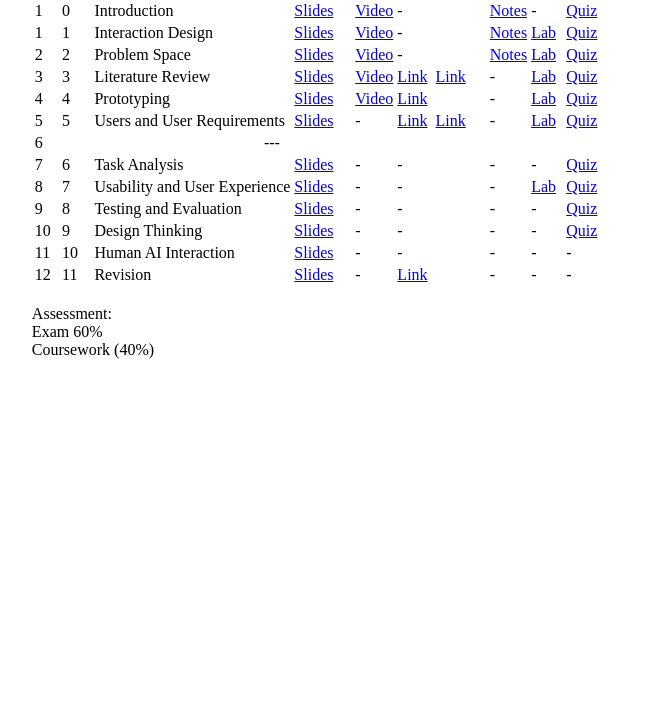
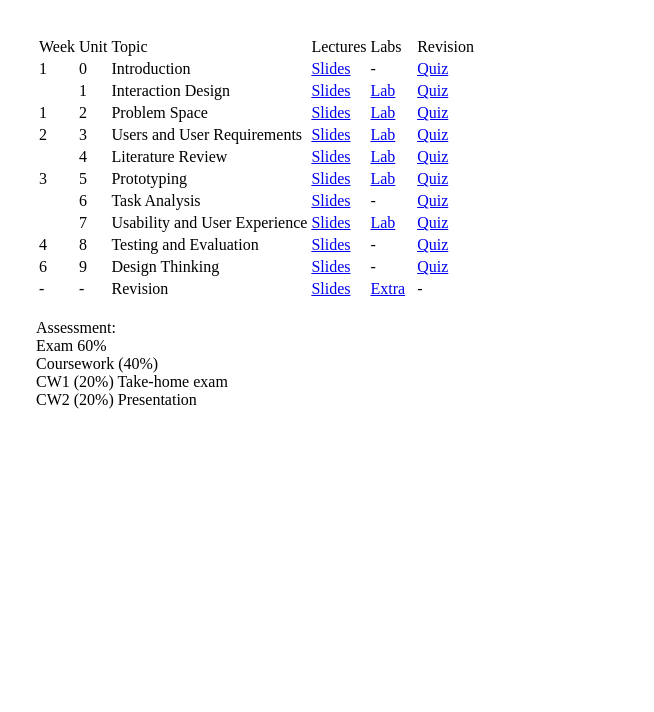
Before and after one commit to rubenkruiper/F27DX.github.io, a plain HTML site: page index.html in a window 1280 px wide. Shown: the part 88-800 px from the top of the page, without its empty margins (311-965 px from the left). Drawn offline with Linux system fonts and the light colour scheme.

Commit message:
modified index

```diff
--- a/index.html
+++ b/index.html
@@ -3,23 +3,18 @@
 
 <br>
 <table align="center"><tr><td>
-
-F27ID - <a href='https://www.macs.hw.ac.uk/students/cs/courses/f27id-introduction-to-interaction-design/'>Introduction to Interaction Design</a>
+	<header>
+		<h1>F27DX -Introduction to Interaction Design</h1>
+  </header>
 <br>
 <br>
 
 <table>
 <tr>
-<td>Wk      		</td>
+<td>Week      		</td>
 <td>Unit            </td>
 <td>Topic   		</td>
-<td>Lecture 		</td>
-<td>                </td>
-<td>Video 			</td>
-<td>Extra           </td>
-<td>                </td>
-<td>        		</td>
-<td>Notes   		</td>
+<td>Lectures 		</td>
 <td>Labs    		</td>
 <td>Revision 		</td>
 </tr>
@@ -29,189 +24,105 @@ F27ID - <a href='https://www.macs.hw.ac.uk/students/cs/courses/f27id-introductio
 	<td>0      	</td>
 	<td>Introduction          </td>
 	<td><a href='./material/lectures/Lecture 00 - Introduction.html'> Slides </a>          </td>
-	<td>&nbsp</td>
-	<td><a href='https://www.youtube.com/embed/wVtebjGk190?start=5&autoplay=1'>Video</a>          </td>
-	<td>-          </td>
-	<td>&nbsp</td>
-	<td>        	</td>
-	<td><a href='./material/notes/Notes 00 - Introduction.html'> Notes </a>          </td>
 	<td>-    		</td>
 	<td><a href='./material/quizzes/Quiz 00 - Introduction.html'> Quiz </a>     		</td>
 	</tr>
 
 	<tr>
-	<td>1      	</td>
+	<td>      	</td>
 	<td>1      	</td>
 	<td>Interaction Design          </td>
 	<td><a href='./material/lectures/Lecture 01 - Interaction Design.html'> Slides </a>          </td>
-	<td>&nbsp</td>
-	<td><a href='https://www.youtube.com/embed/MDRJLk-ojx4?start=5&autoplay=1'>Video</a>          </td>
-	<td>-          </td>
-	<td>&nbsp</td>
-	<td>        	</td>
-	<td><a href='./material/notes/Notes 01 - Interaction Design.html'> Notes </a>          </td>
 	<td><a href='./material/labs/Lab 01 - Interaction Design.html'> Lab </a>    		</td>
 	<td><a href='./material/quizzes/Quiz 01 - Interaction Design.html'> Quiz </a>     		</td>
 	</tr>
 
 	<tr>
-	<td>2      	</td>
+	<td>1      	</td>
 	<td>2      	</td>
 	<td>Problem Space          </td>
 	<td><a href='./material/lectures/Lecture 02 - Problem Space.html'> Slides </a>          </td>
-	<td>&nbsp</td>
-	<td><a href='https://www.youtube.com/embed/QNwFCXUhMg4?start=5&autoplay=1'>Video</a>          </td>
-	<td>-          </td>
-	<td>&nbsp</td>
-	<td>        	</td>
-	<td><a href='./material/notes/Notes 02 - Problem Space.html'> Notes </a>          </td>
 	<td><a href='./material/labs/Lab 02 - Problem Space.html'> Lab </a>    		</td>
 	<td><a href='./material/quizzes/Quiz 02 - Problem Space.html'> Quiz </a>     		</td>
 	</tr>
 
 	<tr>
+	<td>2     	</td>
 	<td>3      	</td>
-	<td>3      	</td>
+	<td>Users and User Requirements          </td>
+	<td><a href='./material/lectures/Lecture 05 - Users and User Requirements.html'> Slides </a>          </td>
+	<td><a href='./material/labs/Lab 05 - Users and User Requirements.html'> Lab </a>    		</td>
+	<td><a href='./material/quizzes/Quiz 05 - Users and User Requirements.html'> Quiz </a>     		</td>
+	</tr>
+
+
+	<tr>
+	<td>      	</td>
+	<td>4      	</td>
 	<td>Literature Review          </td>
 	<td><a href='./material/lectures/Lecture 03 - Literature Review.html'> Slides </a>          </td>
-	<td>&nbsp</td>
-	<td><a href='https://www.youtube.com/embed/C5CfRFG9lWE?start=5&autoplay=1'>Video</a>          </td>
-	<td><a href='https://www.youtube.com/watch?v=zIYC6zG265E' target='_blank'>Link</a> &nbsp;<a href='https://www.youtube.com/watch?v=S3xo6ZjBV6U' target='_blank'>Link</a> &nbsp;          </td>
-	<td>&nbsp</td>
-	<td>        	</td>
-	<td>-          </td>
 	<td><a href='./material/labs/Lab 03 - Literature Review.html'> Lab </a>    		</td>
 	<td><a href='./material/quizzes/Quiz 03 - Literature Review.html'> Quiz </a>     		</td>
 	</tr>
 
 	<tr>
-	<td>4      	</td>
-	<td>4      	</td>
+	<td> 3     	</td>
+	<td>5      	</td>
 	<td>Prototyping          </td>
 	<td><a href='./material/lectures/Lecture 04 - Prototyping.html'> Slides </a>          </td>
-	<td>&nbsp</td>
-	<td><a href='https://www.youtube.com/embed/Ac8KdFEVljI?start=5&autoplay=1'>Video</a>          </td>
-	<td><a href='https://youtu.be/JMjozqJS44M' target='_blank'>Link</a> &nbsp;          </td>
-	<td>&nbsp</td>
-	<td>        	</td>
-	<td>-          </td>
 	<td><a href='./material/labs/Lab 04 - Prototyping.html'> Lab </a>    		</td>
 	<td><a href='./material/quizzes/Quiz 04 - Prototyping.html'> Quiz </a>     		</td>
 	</tr>
 
 	<tr>
-	<td>5      	</td>
-	<td>5      	</td>
-	<td>Users and User Requirements          </td>
-	<td><a href='./material/lectures/Lecture 05 - Users and User Requirements.html'> Slides </a>          </td>
-	<td>&nbsp</td>
-	<td>-          </td>
-	<td><a href='https://www.youtube.com/watch?time_continue=23&v=lYkC6qaRBe4' target='_blank'>Link</a> &nbsp;<a href='https://www.youtube.com/watch?v=W91-jzWg_vo' target='_blank'>Link</a> &nbsp;          </td>
-	<td>&nbsp</td>
-	<td>        	</td>
-	<td>-          </td>
-	<td><a href='./material/labs/Lab 05 - Users and User Requirements.html'> Lab </a>    		</td>
-	<td><a href='./material/quizzes/Quiz 05 - Users and User Requirements.html'> Quiz </a>     		</td>
-	</tr>
-
-		<tr>
-		  <td>6      		</td>
-          <td align="center" colspan="7"> --- </td>
-		</tr>
-
-	<tr>
-	<td>7      	</td>
+	<td>      	</td>
 	<td>6      	</td>
 	<td>Task Analysis          </td>
 	<td><a href='./material/lectures/Lecture 06 - Task Analysis.html'> Slides </a>          </td>
-	<td>&nbsp</td>
-	<td>-          </td>
-	<td>-          </td>
-	<td>&nbsp</td>
-	<td>        	</td>
-	<td>-          </td>
 	<td>-    		</td>
 	<td><a href='./material/quizzes/Quiz 06 - Task Analysis.html'> Quiz </a>     		</td>
 	</tr>
 
 	<tr>
-	<td>8      	</td>
+	<td>      	</td>
 	<td>7      	</td>
-	<td>Usability and User Experience          </td>
+	<td>Usability and User Experience   </td>
 	<td><a href='./material/lectures/Lecture 07 - Usability and User Experience.html'> Slides </a>          </td>
-	<td>&nbsp</td>
-	<td>-          </td>
-	<td>-          </td>
-	<td>&nbsp</td>
-	<td>        	</td>
-	<td>-          </td>
 	<td><a href='./material/labs/Lab 07 - Usability and User Experience.html'> Lab </a>    		</td>
 	<td><a href='./material/quizzes/Quiz 07 - Usability and User Experience.html'> Quiz </a>     		</td>
 	</tr>
 
 	<tr>
-	<td>9      	</td>
+	<td>4      	</td>
 	<td>8      	</td>
 	<td>Testing and Evaluation          </td>
 	<td><a href='./material/lectures/Lecture 08 - Testing and Evaluation.html'> Slides </a>          </td>
-	<td>&nbsp</td>
-	<td>-          </td>
-	<td>-          </td>
-	<td>&nbsp</td>
-	<td>        	</td>
-	<td>-          </td>
 	<td>-    		</td>
 	<td><a href='./material/quizzes/Quiz 08 - Testing and Evaluation.html'> Quiz </a>     		</td>
 	</tr>
 
 	<tr>
-	<td>10      	</td>
+	<td>6      	</td>
 	<td>9      	</td>
 	<td>Design Thinking          </td>
 	<td><a href='./material/lectures/Lecture 09 - Design Thinking.html'> Slides </a>          </td>
-	<td>&nbsp</td>
-	<td>-          </td>
-	<td>-          </td>
-	<td>&nbsp</td>
-	<td>        	</td>
-	<td>-          </td>
 	<td>-    		</td>
 	<td><a href='./material/quizzes/Quiz 09 - Design Thinking.html'> Quiz </a>     		</td>
 	</tr>
 
-	<tr>
-	<td>11      	</td>
-	<td>10      	</td>
-	<td>Human AI Interaction          </td>
-	<td><a href='./material/lectures/Lecture 10 - Human AI Interaction.html'> Slides </a>          </td>
-	<td>&nbsp</td>
-	<td>-          </td>
-	<td>-          </td>
-	<td>&nbsp</td>
-	<td>        	</td>
-	<td>-          </td>
-	<td>-    		</td>
-	<td>-     		</td>
-	</tr>
 
 	<tr>
-	<td>12      	</td>
-	<td>11      	</td>
+	<td> -  	</td>
+	<td> -    </td>
 	<td>Revision          </td>
 	<td><a href='./material/lectures/Lecture 11 - Revision.html'> Slides </a>          </td>
-	<td>&nbsp</td>
-	<td>-          </td>
-	<td><a href='./material/lectures/Lecture%2012%20-%20Revision.html' target='_blank'>Link</a> &nbsp;          </td>
-	<td>&nbsp</td>
-	<td>        	</td>
-	<td>-          </td>
-	<td>-    		</td>
+	<td><a href='./material/lectures/Lecture%2012%20-%20Revision.html' target='_blank'>Extra</a> &nbsp;          </td>
 	<td>-     		</td>
 	</tr>
 
 </table>
 
 <br>
-Assessment:<br>Exam 60% <br>Coursework (40%)
+Assessment:<br>Exam 60% <br>Coursework (40%) <br>CW1 (20%) Take-home exam <br>CW2 (20%) Presentation
 </table>
 <br>
```
Also changed, not shown: 2 other files.
